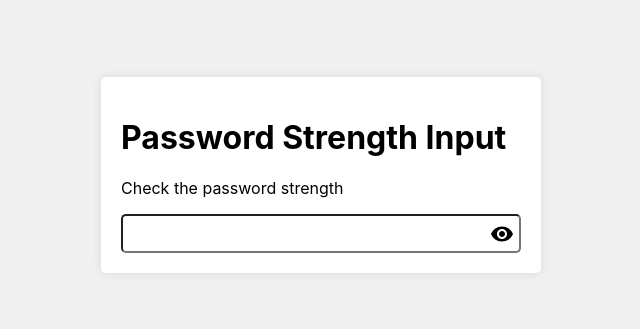
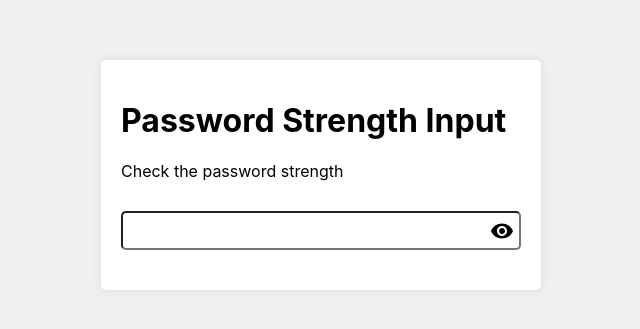
Before and after one commit to tiavina-mika/password-strength-input, a React (Vite) app: page / in a window 1280 px wide. Shown: the part 225-554 px from the top of the page, without its empty margins (319-959 px from the left). Built offline with nearby package versions, Linux system fonts and the light colour scheme.

Commit message:
feat: update doc

```diff
--- a/package.json
+++ b/package.json
@@ -1,10 +1,11 @@
 {
   "name": "password-strength-input",
   "version": "0.0.0",
-  "description": "An HTML password input with password strength indicator",
+  "description": "A React password input with password strength indicator",
   "keywords": [
+    "react",
     "password",
-    "check-passowrd-complexity",
+    "check-passoword-complexity",
     "password-strength",
     "html-input",
     "html-password",
--- a/src/PasswordStrengthInput.tsx
+++ b/src/PasswordStrengthInput.tsx
@@ -1,11 +1,11 @@
 import { ChangeEvent, InputHTMLAttributes, ReactNode, forwardRef, useState } from 'react';
+import clsx from 'clsx';
 
 import VisibilityOff from './icons/VisibilityOff';
 import Visibility from './icons/Visibility';
 import { CheckOptionResult, checkPasswordComplexity } from 'check-password-complexity';
 
 import './index.css';
-import clsx from 'clsx';
 
 type Strength ={
   label?: string;
--- a/src/dev/App.tsx
+++ b/src/dev/App.tsx
@@ -8,7 +8,7 @@ const App = () => {
           <h1>Password Strength Input</h1>
           <p>Check the password strength</p>
         </div>
-        <div>
+        <form>
           <PasswordStrengthInput
             // className='input'
             // options={{
@@ -30,7 +30,7 @@ const App = () => {
             //   },
             // }}
           />
-        </div>
+        </form>
       </div>
     </div>
   )
--- a/src/dev/index.css
+++ b/src/dev/index.css
@@ -17,8 +17,12 @@ body {
 .app-content {
   width: 100%;
   max-width: 400px;
-  padding: 20px;
+  padding: 20px 20px 40px 20px;
   border-radius: 5px;
   background-color: white;
   box-shadow: 0 0 10px rgba(0, 0, 0, 0.1);
 }
+
+form {
+  margin-top: 30px;
+}
```
Also changed, not shown: screenshots/example.gif, 1 other file (tests, documents, lock files or other folders).
